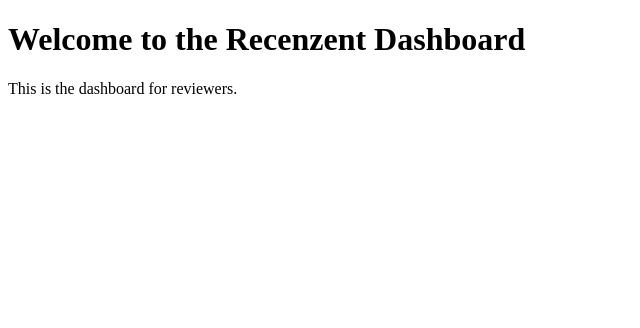
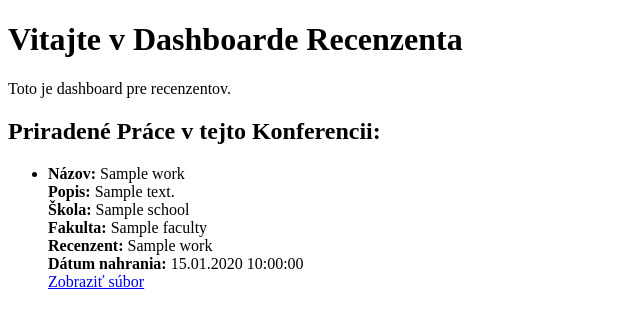
Before and after one commit to DanielMagdolen/ukf-2-team, a Flask app: template templates/recenzent_dashboard.html in a window 1280 px wide. Shown: the top 328 px of the page, without its empty margins (0-640 px from the left). Run offline with Flask 3, Linux system fonts and the light colour scheme; the template is opened without the code that fills it: most values are stand-ins (such as "Sample title", 1, 10 or a date in 2020).

Commit message:
priradenie recenzenta a recenzent_dashboard

```diff
--- a/app.py
+++ b/app.py
@@ -138,14 +138,32 @@ def student_dashboard():
 
     # Vráť dashboard s prácami
     return render_template('student_dashboard.html', works=works)
-
-
-@app.route('/reviewer_dashboard')
-def reviewer_dashboard():
+@app.route('/recenzent_dashboard')
+def recenzent_dashboard():
     if not is_logged_in('recenzent'):
         return redirect(url_for('login'))
 
-    return render_template('recenzent_dashboard.html')
+    # Získame ID recenzenta z relácie
+    reviewer_id = ObjectId(session['user_id'])
+
+    # Skontrolujeme, či je recenzent prihlásený do konferencie
+    if 'current_conference_id' not in session:
+        flash('Please select a conference to view your assigned works.', 'error')
+        return redirect(url_for('view_conferences'))
+
+    # Získame ID aktuálnej konferencie
+    conference_id = session['current_conference_id']
+
+    # Získame priradené práce pre recenzenta v tejto konferencii
+    works = list(works_collection.find({
+        'recenzent': reviewer_id,  # Priradený recenzent
+        'conference_id': ObjectId(conference_id)  # Konferencia, kde je práca priradená
+    }))
+
+    # Zobrazíme stránku s priradenými prácami
+    return render_template('recenzent_dashboard.html', works=works)
+
+
 
 
 @app.route('/admin_dashboard', methods=['GET'])
@@ -206,6 +224,39 @@ def admin_dashboard():
         selected_reviewer_id=selected_reviewer_id
     )
 
+@app.route('/assign_recenzent', methods=['GET', 'POST'])
+def assign_recenzent():
+    if not is_logged_in('admin'):
+        return redirect(url_for('login'))
+
+    if request.method == 'POST':
+        # Získaj ID práce a ID recenzenta z formulára
+        work_id = request.form.get('work_id')
+        reviewer_id = request.form.get('reviewer_id')
+
+        if not work_id or not reviewer_id:
+            flash('Please select both a work and a reviewer.', 'error')
+            return redirect(url_for('admin_dashboard'))
+
+        try:
+            # Aktualizuj prácu, priraď recenzenta
+            works_collection.update_one(
+                {"_id": ObjectId(work_id)},
+                {"$set": {"recenzent": ObjectId(reviewer_id)}}
+            )
+            flash('Reviewer successfully assigned!', 'success')
+        except Exception as e:
+            flash('Error assigning reviewer.', 'error')
+            logging.error(f"Error assigning reviewer: {e}")
+
+        return redirect(url_for('admin_dashboard'))
+
+    # Načítanie všetkých prác a recenzentov (na testovanie GET metódy)
+    works = list(works_collection.find())
+    reviewers = list(users_collection.find({"role": "recenzent"}))
+
+    return render_template('assign_recenzent.html', works=works, reviewers=reviewers)
+
     # Get student's name for each work
     for work in works:
         try:
@@ -225,34 +276,6 @@ def admin_dashboard():
         flash('No works have been added.', 'error')
 
     return render_template('admin_dashboard.html', works=works)
-
-@app.route('/assign_reviewer/<work_id>', methods=['POST'])
-def assign_reviewer(work_id):
-    if 'user_id' not in session or session.get('role') != 'admin':
-        flash('You must be logged in as an admin.', 'error')
-        return redirect(url_for('login'))
-
-    # Get recenzent_id from the form
-    recenzent_id = request.form.get('recenzent_id')
-
-    if not recenzent_id:
-        flash('Please select a reviewer.', 'error')
-        return redirect(url_for('admin_dashboard'))
-
-    try:
-        # Update work in the database with the reviewer
-        works_collection.update_one(
-            {"_id": ObjectId(work_id)},
-            {"$set": {"recenzent": ObjectId(recenzent_id)}}
-        )
-
-        flash('Reviewer has been successfully assigned to the work.', 'success')
-        return redirect(url_for('admin_dashboard'))
-
-    except Exception as e:
-        logging.error(f"Error assigning reviewer: {e}")
-        flash('Error assigning reviewer. Please try again.', 'error')
-        return redirect(url_for('admin_dashboard'))
 
 @app.route('/add_work', methods=['GET', 'POST'])
 def add_work():
--- a/templates/recenzent_dashboard.html
+++ b/templates/recenzent_dashboard.html
@@ -6,9 +6,27 @@
 </head>
 
 <body>
-    <h1>Welcome to the Recenzent Dashboard</h1>
-    <p>This is the dashboard for reviewers.</p>
-    <!-- Pridaj tu zoznam prác na recenzovanie -->
+    <h1>Vitajte v Dashboarde Recenzenta</h1>
+    <p>Toto je dashboard pre recenzentov.</p>
+
+    <h2>Priradené Práce v tejto Konferencii:</h2>
+    <ul>
+        {% if works %}
+        {% for work in works %}
+        <li>
+            <strong>Názov:</strong> {{ work.title }}<br>
+            <strong>Popis:</strong> {{ work.description }}<br>
+            <strong>Škola:</strong> {{ work.school }}<br>
+            <strong>Fakulta:</strong> {{ work.faculty }}<br>
+            <strong>Recenzent:</strong> {{ work.recenzent_name if work.recenzent_name else "Nepriradený" }}<br>
+            <strong>Dátum nahrania:</strong> {{ work.uploaded_at.strftime('%d.%m.%Y %H:%M:%S') }}<br>
+            <a href="{{ work.file_path }}" target="_blank">Zobraziť súbor</a><br>
+        </li>
+        {% endfor %}
+        {% else %}
+        <li>Žiadne priradené práce na recenzovanie v tejto konferencii.</li>
+        {% endif %}
+    </ul>
 </body>
 
 </html>
```
Also changed, not shown: templates/admin_dashboard.html (+13 -2 lines), templates/assign_reviewer.html (deleted, +0 -22 lines).
